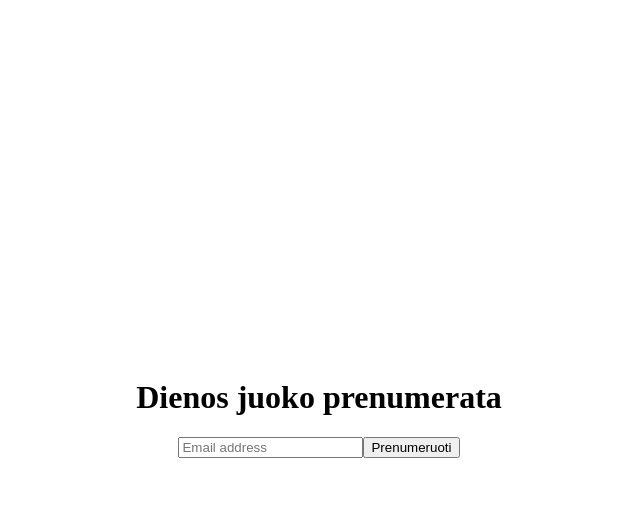
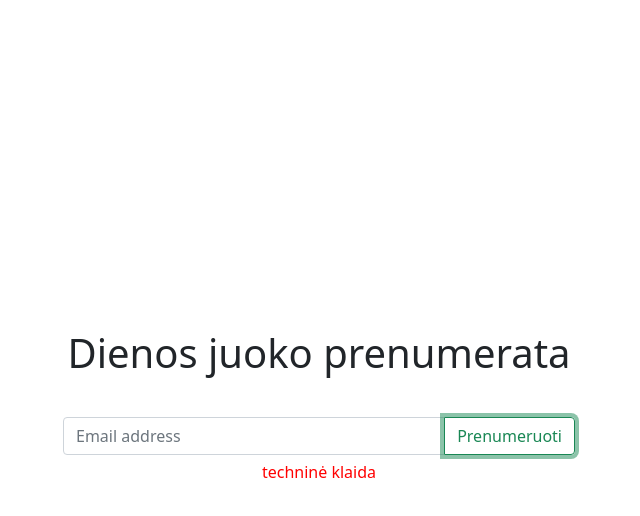
Before and after one commit to tuesi/dienos-juokas-front, a React (Create React App) app: page / in a window 1280 px wide. Both pictures are taken after a click on the button "Prenumeruoti". Shown: the top 516 px of the page, without its empty margins (321-961 px from the left). Built offline with nearby package versions, Linux system fonts and the light colour scheme; no server answers.

Commit message:
visual changes

```diff
--- a/src/App.css
+++ b/src/App.css
@@ -5,3 +5,23 @@
   align-items: center;
   flex-direction: column;
 }
+
+.padding{
+  padding-bottom: 2em;
+}
+
+.input{
+  min-width: 40%;
+  max-width: 80%;
+}
+
+.text{
+  display: flex;
+  justify-content: center;
+  width: 100%;
+}
+
+.error{
+  position: absolute;
+  margin-top: 10em;
+}
--- a/src/App.js
+++ b/src/App.js
@@ -15,10 +15,10 @@ function App() {
 
   return (
     <div className="centered">
-      <div>
+      <div className="padding">
         <h1>Dienos juoko prenumerata</h1>
       </div>
-      <div>
+      <div className="input">
         {status !== 0 ? <InputGroup className="mb-3">
           <FormControl
             placeholder="Email address"
@@ -26,13 +26,14 @@ function App() {
             aria-describedby="basic-addon2"
             onChange = {e => setEmail(e.target.value)}
           />
-          <Button variant="outline-secondary" id="button-addon2" onClick={handleButton}>
+          <Button variant="outline-success" onClick={handleButton}>
             Prenumeruoti
           </Button>
-        </InputGroup> : <h2>Dienos juokas užprenumeruotas!</h2>}
+        </InputGroup> : <h2 className="text">Dienos juokas užprenumeruotas!</h2>}
       </div>
-      {status === 1 ? <p style={{color:"red"}}>šis elektroninis paštas jau gauna dienos juoką</p>: null}
-      {status === 2 ? <p style={{color:"red"}}>netinkamas elektroninis paštas</p>: null}
+      {status === 1 ? <p className="error" style={{color:"red"}}>šis elektroninis paštas jau gauna dienos juoką</p>: null}
+      {status === 2 ? <p className="error" style={{color:"red"}}>netinkamas elektroninis paštas</p>: null}
+      {status === -2 ? <p className="error" style={{color:"red"}}>techninė klaida</p>: null}
     </div>
   );
 }
--- a/src/index.js
+++ b/src/index.js
@@ -2,6 +2,7 @@ import React from 'react';
 import ReactDOM from 'react-dom';
 import './index.css';
 import App from './App';
+import "bootstrap/dist/css/bootstrap.css";
 
 ReactDOM.render(
   <React.StrictMode>
--- a/src/send.js
+++ b/src/send.js
@@ -2,5 +2,6 @@ export function SendEmail(email){
     //return fetch("http://localhost:80/subscribe?email=" + email)
     return fetch("https://gyvunuerotika.herokuapp.com/subscribe?email=" + email)
     .then(res => res.json())
-    .then(result => {return result.status});
+    .then(result => {return result.status})
+    .catch((error) => {return -2});
 }
```
